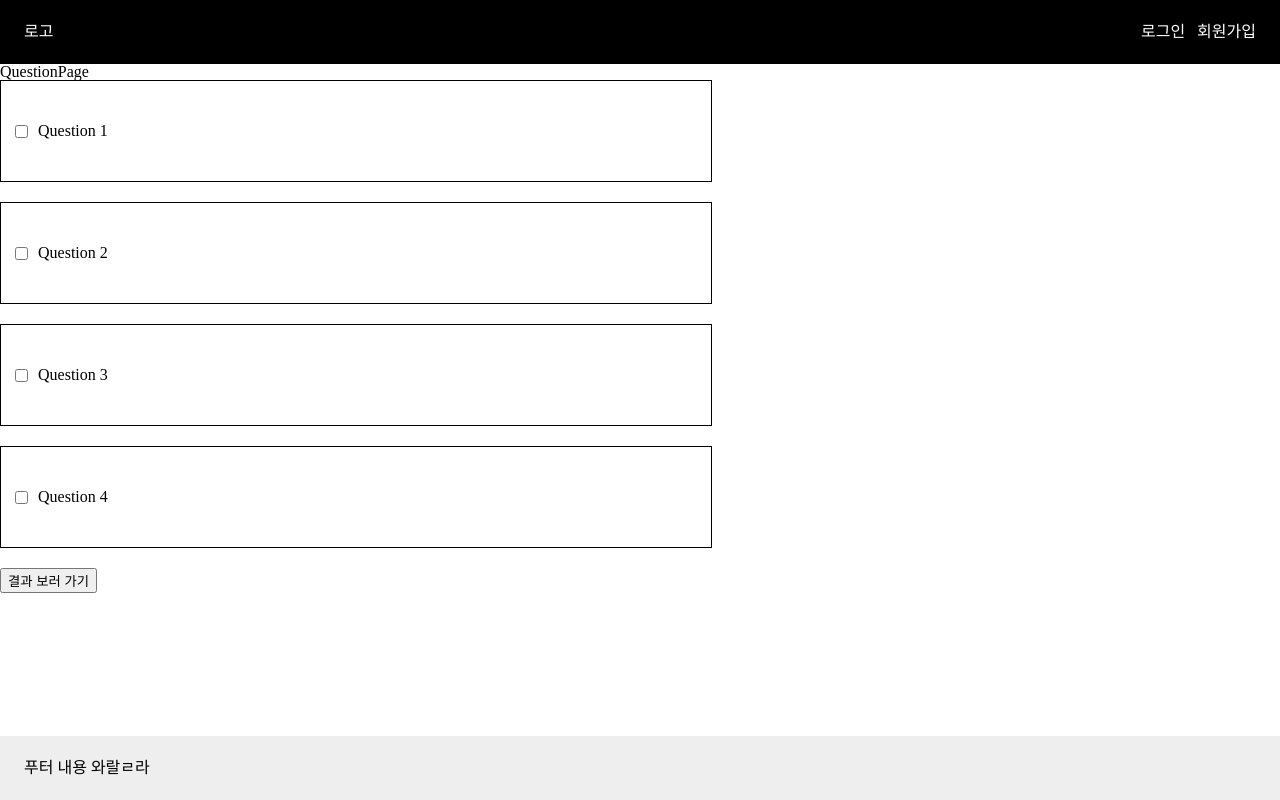
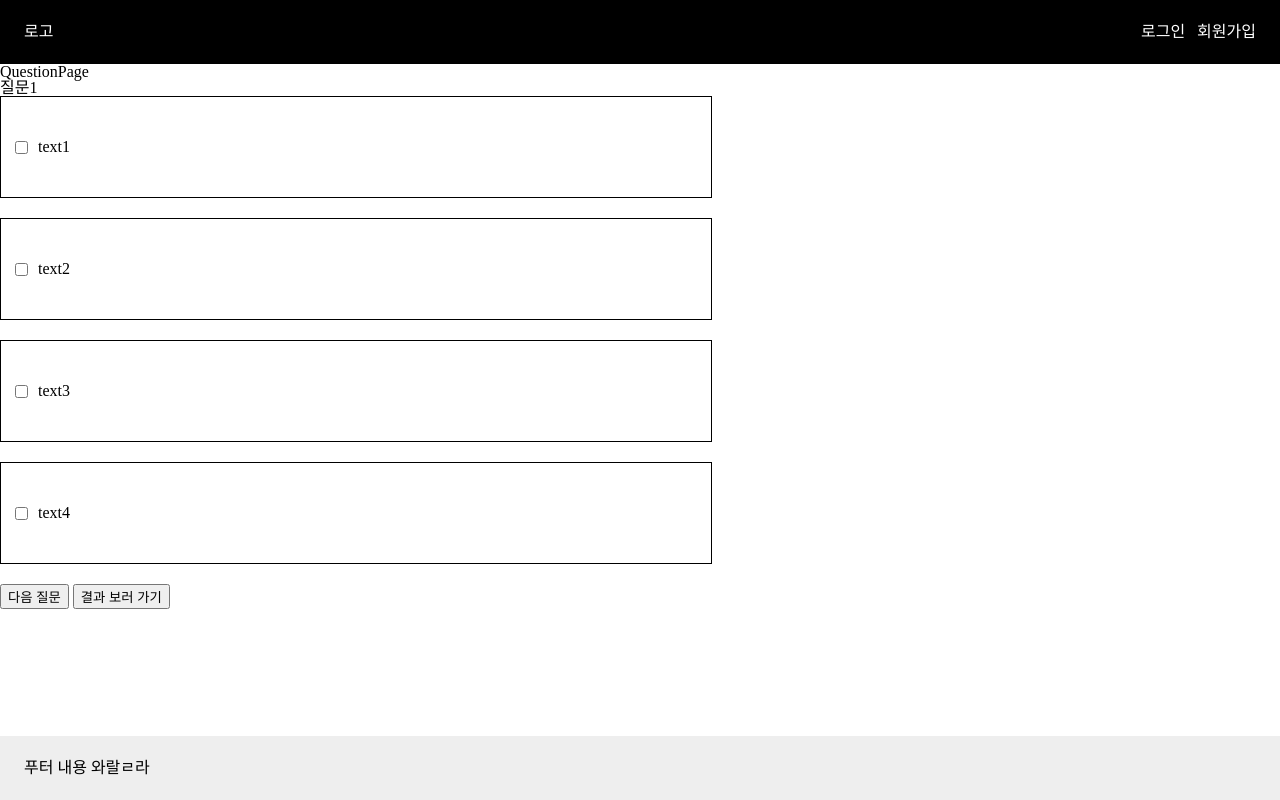
Before and after one commit to dev-hjs/personality_type_test, a React (Create React App) app: page /quest in a window 1280 px wide. Built offline with nearby package versions, Linux system fonts and the light colour scheme.

Commit message:
질문 10개,bgm추가

```diff
--- a/package.json
+++ b/package.json
@@ -3,6 +3,7 @@
   "version": "0.1.0",
   "private": true,
   "dependencies": {
+    "@reduxjs/toolkit": "^1.9.5",
     "@testing-library/jest-dom": "^5.14.1",
     "@testing-library/react": "^13.0.0",
     "@testing-library/user-event": "^13.2.1",
@@ -11,6 +12,7 @@
     "react-dom": "^18.2.0",
     "react-router-dom": "^6.14.1",
     "react-scripts": "5.0.1",
+    "react-youtube": "^10.1.0",
     "styled-components": "^6.0.4",
     "styled-reset": "^4.5.1",
     "web-vitals": "^2.1.0"
--- a/src/index.js
+++ b/src/index.js
@@ -1,22 +1,23 @@
 import React from 'react';
-import ReactDOM from 'react-dom/client';
+import ReactDOM from 'react-dom';
 import { Reset } from 'styled-reset';
 import './index.css';
 import App from './App';
 import reportWebVitals from './reportWebVitals';
 import { BrowserRouter } from 'react-router-dom';
+import { Provider } from 'react-redux';
+import store from './redux/config/ConfigStore';
 
-const root = ReactDOM.createRoot(document.getElementById('root'));
-root.render(
+ReactDOM.render(
   <React.StrictMode>
-    <BrowserRouter>
-      <Reset />
-      <App />
-    </BrowserRouter>
-  </React.StrictMode>
+    <Provider store={store}>
+      <BrowserRouter>
+        <Reset />
+        <App />
+      </BrowserRouter>
+    </Provider>
+  </React.StrictMode>,
+  document.getElementById('root')
 );
 
-// If you want to start measuring performance in your app, pass a function
-// to log results (for example: reportWebVitals(console.log))
-// or send to an analytics endpoint. Learn more: https://bit.ly/CRA-vitals
 reportWebVitals();
--- a/src/pages/Main.jsx
+++ b/src/pages/Main.jsx
@@ -1,7 +1,21 @@
-import React from 'react';
+import React, { useEffect, useRef } from 'react';
 import { Link, Outlet } from 'react-router-dom';
 
 function Main() {
+  const youtubeVideoId = 'DwuJeGYlYyw'; // 재생할 YouTube 비디오의 ID를 여기에 입력하세요
+  const iframeRef = useRef(null);
+
+  useEffect(() => {
+    const playVideo = () => {
+      if (iframeRef.current) {
+        const iframe = iframeRef.current;
+        iframe.src = `https://www.youtube.com/embed/${youtubeVideoId}?autoplay=1&mute=0`;
+      }
+    };
+
+    playVideo();
+  }, [youtubeVideoId]);
+
   return (
     <>
       <div>Main</div>
@@ -23,6 +37,18 @@ function Main() {
         <img src="이미지6의_경로" alt="이미지6" />
       </div>
       <button>링크 복사</button>
+      <div>
+        <iframe
+          ref={iframeRef}
+          title="YouTube Video"
+          width="1"
+          height="1"
+          src={`https://www.youtube.com/embed/${youtubeVideoId}`}
+          frameBorder="0"
+          allow="autoplay; encrypted-media"
+          allowFullScreen
+        ></iframe>
+      </div>
     </>
   );
 }
--- a/src/pages/QuestionPage.jsx
+++ b/src/pages/QuestionPage.jsx
@@ -1,6 +1,7 @@
 import React, { useState } from 'react';
-import { Link, Outlet } from 'react-router-dom';
+import { Link, useNavigate } from 'react-router-dom';
 import styled from 'styled-components';
+import Question from './contents/Question'; // 새로운 데이터 가져오기
 
 const QuestionContainer = styled.div`
   display: flex;
@@ -15,64 +16,61 @@ const QuestionBox = styled.label`
   border: 1px solid #000;
   display: flex;
   align-items: center;
-  padding-left: 10px; /* 왼쪽 여백 추가 */
-  cursor: pointer; /* 커서를 포인터로 변경하여 클릭 가능한 상태 표시 */
+  padding-left: 10px;
+  cursor: pointer;
 `;
 
 const CheckboxInput = styled.input`
-  margin-right: 10px; /* 체크박스와 텍스트 사이의 간격 설정 */
+  margin-right: 10px;
 `;
 
 function QuestionPage() {
-  const [selectedOption, setSelectedOption] = useState('');
+  const navigate = useNavigate();
+  const [currentQuestion, setCurrentQuestion] = useState(0); // 현재 질문 인덱스를 추적하는 상태 변수
+  const [selectedOption, setSelectedOption] = useState(''); // 선택한 옵션을 추적하는 상태 변수
 
+  // 체크박스 선택 시 호출되는 핸들러 함수
   const handleCheckboxChange = (option) => {
     setSelectedOption(option);
   };
 
+  // "다음 질문" 버튼 클릭 시 호출되는 핸들러 함수
+  const handleNextQuestion = () => {
+    if (selectedOption !== '') {
+      if (currentQuestion < Question.length - 1) {
+        // 마지막 질문이 아닌 경우에만 진행
+        setCurrentQuestion(currentQuestion + 1); // 다음 질문으로 인덱스 업데이트
+        setSelectedOption(''); // 선택한 옵션 초기화
+      } else {
+        navigate('/result'); // 마지막 질문에서는 "/result" 경로로 이동
+      }
+    } else {
+      alert('질문에 답변해주세요오오!!!!!!!!!!.'); // 체크박스를 선택하지 않았을 때 알림 띄우기
+    }
+  };
+
+  const currentQuestionData = Question[currentQuestion]; // 현재 질문의 데이터 가져오기
+
   return (
     <>
       <div>QuestionPage</div>
+      <span>{currentQuestionData.question}</span> {/* 현재 질문 표시 */}
       <QuestionContainer>
-        <QuestionBox>
-          <CheckboxInput
-            type="checkbox"
-            checked={selectedOption === 'option1'}
-            onChange={() => handleCheckboxChange('option1')}
-            id="question1" //
-          />
-          <span>Question 1</span>
-        </QuestionBox>
-        <QuestionBox>
-          <CheckboxInput
-            type="checkbox"
-            checked={selectedOption === 'option2'}
-            onChange={() => handleCheckboxChange('option2')}
-            id="question2" //
-          />
-          <span>Question 2</span>
-        </QuestionBox>
-        <QuestionBox>
-          <CheckboxInput
-            type="checkbox"
-            checked={selectedOption === 'option3'}
-            onChange={() => handleCheckboxChange('option3')}
-            id="question3" //
-          />
-          <span>Question 3</span>
-        </QuestionBox>
-        <QuestionBox>
-          <CheckboxInput
-            type="checkbox"
-            checked={selectedOption === 'option4'}
-            onChange={() => handleCheckboxChange('option4')}
-            id="question4" //
-          />
-          <span>Question 4</span>
-        </QuestionBox>
+        {currentQuestionData.answer.map((ans, ansIndex) => (
+          <QuestionBox key={ansIndex}>
+            <CheckboxInput
+              type="checkbox"
+              checked={selectedOption === ans.text}
+              onChange={() => handleCheckboxChange(ans.text)}
+              id={`question${currentQuestion + 1}`}
+            />
+            <span>{ans.text}</span>
+          </QuestionBox>
+        ))}
       </QuestionContainer>
+      <button onClick={handleNextQuestion}>다음 질문</button> {/* "다음 질문" 버튼 */}
       <Link to="/result">
-        <button>결과 보러 가기</button>
+        <button>결과 보러 가기</button> {/* "결과 보러 가기" 버튼 */}
       </Link>
     </>
   );
--- /dev/null
+++ b/src/pages/contents/Question.js
@@ -0,0 +1,214 @@
+const question = [
+  {
+    question: '질문1',
+    answer: [
+      {
+        text: 'text1',
+        name: ['name1']
+      },
+      {
+        text: 'text2',
+        name: ['name2']
+      },
+      {
+        text: 'text3',
+        name: ['name3']
+      },
+      {
+        text: 'text4',
+        name: ['name4']
+      }
+    ]
+  },
+  {
+    question: '질문2',
+    answer: [
+      {
+        text: 'text1',
+        name: ['name1']
+      },
+      {
+        text: 'text2',
+        name: ['name2']
+      },
+      {
+        text: 'text3',
+        name: ['name3']
+      },
+      {
+        text: 'text4',
+        name: ['name4']
+      }
+    ]
+  },
+  {
+    question: '어떤 술을 먹을 건가요',
+    answer: [
+      {
+        text: '소주',
+        name: ['name1']
+      },
+      {
+        text: '맥주',
+        name: ['name2']
+      },
+      {
+        text: '막걸리',
+        name: ['name3']
+      },
+      {
+        text: '와인',
+        name: ['name4']
+      }
+    ]
+  },
+  {
+    question: '질문4',
+    answer: [
+      {
+        text: 'text1',
+        name: ['name1']
+      },
+      {
+        text: 'text2',
+        name: ['name2']
+      },
+      {
+        text: 'text3',
+        name: ['name3']
+      },
+      {
+        text: 'text4',
+        name: ['name4']
+      }
+    ]
+  },
+  {
+    question: '질문5',
+    answer: [
+      {
+        text: 'text1',
+        name: ['name1']
+      },
+      {
+        text: 'text2',
+        name: ['name2']
+      },
+      {
+        text: 'text3',
+        name: ['name3']
+      },
+      {
+        text: 'text4',
+        name: ['name4']
+      }
+    ]
+  },
+  {
+    question: '질문6',
+    answer: [
+      {
+        text: 'text1',
+        name: ['name1']
+      },
+      {
+        text: 'text2',
+        name: ['name2']
+      },
+      {
+        text: 'text3',
+        name: ['name3']
+      },
+      {
+        text: 'text4',
+        name: ['name4']
+      }
+    ]
+  },
+  {
+    question: '질문7',
+    answer: [
+      {
+        text: 'text1',
+        name: ['name1']
+      },
+      {
+        text: 'text2',
+        name: ['name2']
+      },
+      {
+        text: 'text3',
+        name: ['name3']
+      },
+      {
+        text: 'text4',
+        name: ['name4']
+      }
+    ]
+  },
+  {
+    question: '질문8',
+    answer: [
+      {
+        text: 'text1',
+        name: ['name1']
+      },
+      {
+        text: 'text2',
+        name: ['name2']
+      },
+      {
+        text: 'text3',
+        name: ['name3']
+      },
+      {
+        text: 'text4',
+        name: ['name4']
+      }
+    ]
+  },
+  {
+    question: '질문9',
+    answer: [
+      {
+        text: 'text1',
+        name: ['name1']
+      },
+      {
+        text: 'text2',
+        name: ['name2']
+      },
+      {
+        text: 'text3',
+        name: ['name3']
+      },
+      {
+        text: 'text4',
+        name: ['name4']
+      }
+    ]
+  },
+  {
+    question: '질문10',
+    answer: [
+      {
+        text: 'text1',
+        name: ['name1']
+      },
+      {
+        text: 'text2',
+        name: ['name2']
+      },
+      {
+        text: 'text3',
+        name: ['name3']
+      },
+      {
+        text: 'text4',
+        name: ['name4']
+      }
+    ]
+  }
+];
+
+export default question;
--- /dev/null
+++ b/src/redux/config/ConfigStore.js
@@ -0,0 +1,10 @@
+import { configureStore } from '@reduxjs/toolkit';
+import questionReducer from '../modules/Question';
+
+const store = configureStore({
+  reducer: {
+    question: questionReducer
+  }
+});
+
+export default store;
--- /dev/null
+++ b/src/redux/modules/Question.js
@@ -0,0 +1,30 @@
+import { createSlice } from '@reduxjs/toolkit';
+
+const initialState = {
+  questions: [
+    { id: 'question1', text: '질문 1' },
+    { id: 'question2', text: '질문 2' }
+    // 나머지 질문들도 추가
+  ],
+  checkedQuestions: []
+};
+
+const questionSlice = createSlice({
+  name: 'question',
+  initialState,
+  reducers: {
+    checkQuestion: (state, action) => {
+      const questionId = action.payload;
+      const isChecked = state.checkedQuestions.includes(questionId);
+
+      if (isChecked) {
+        state.checkedQuestions = state.checkedQuestions.filter((id) => id !== questionId);
+      } else {
+        state.checkedQuestions.push(questionId);
+      }
+    }
+  }
+});
+
+export const { checkQuestion } = questionSlice.actions;
+export default questionSlice.reducer;
```
Also changed, not shown: 2 other files (tests, documents, lock files or other folders).
